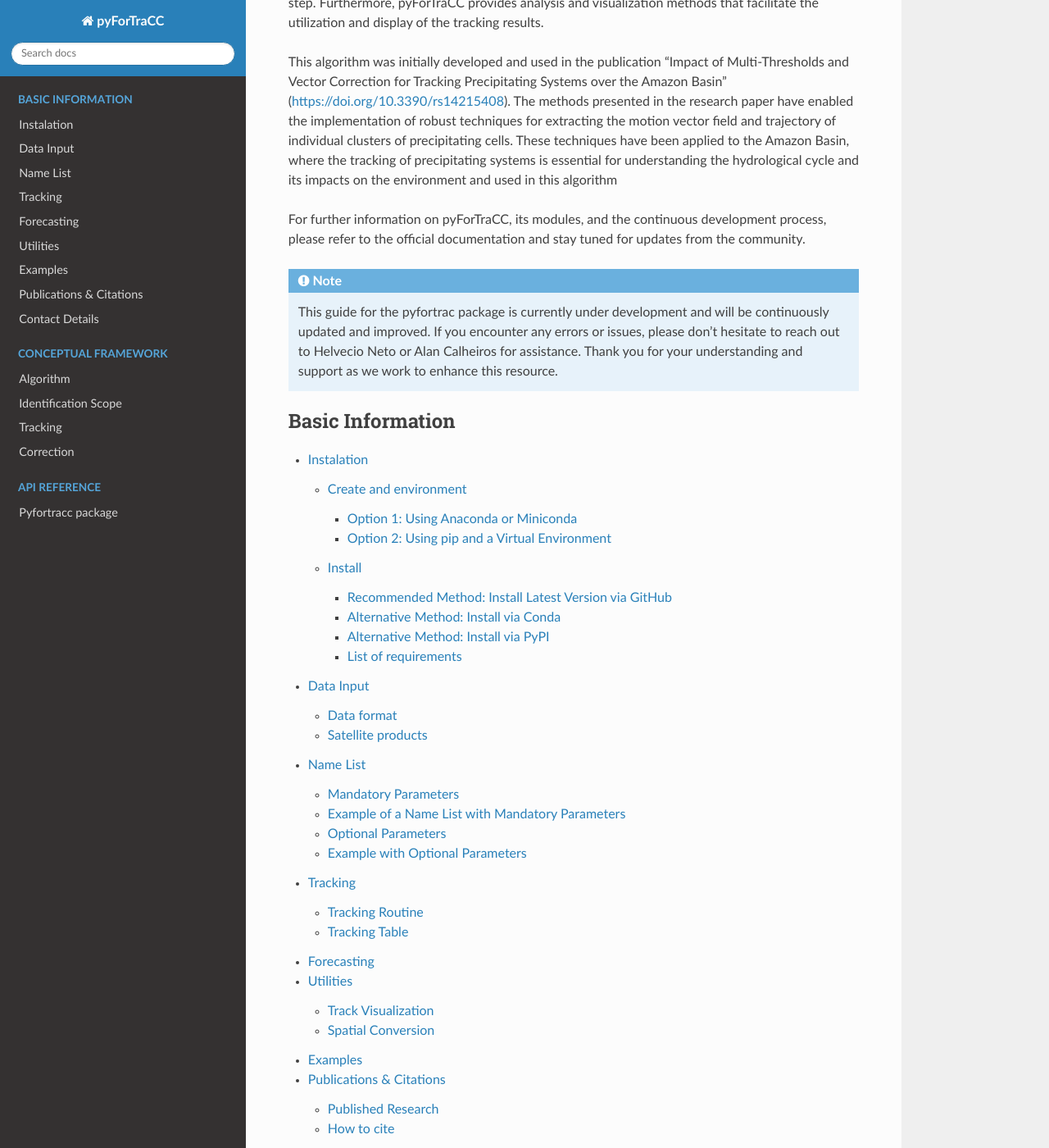
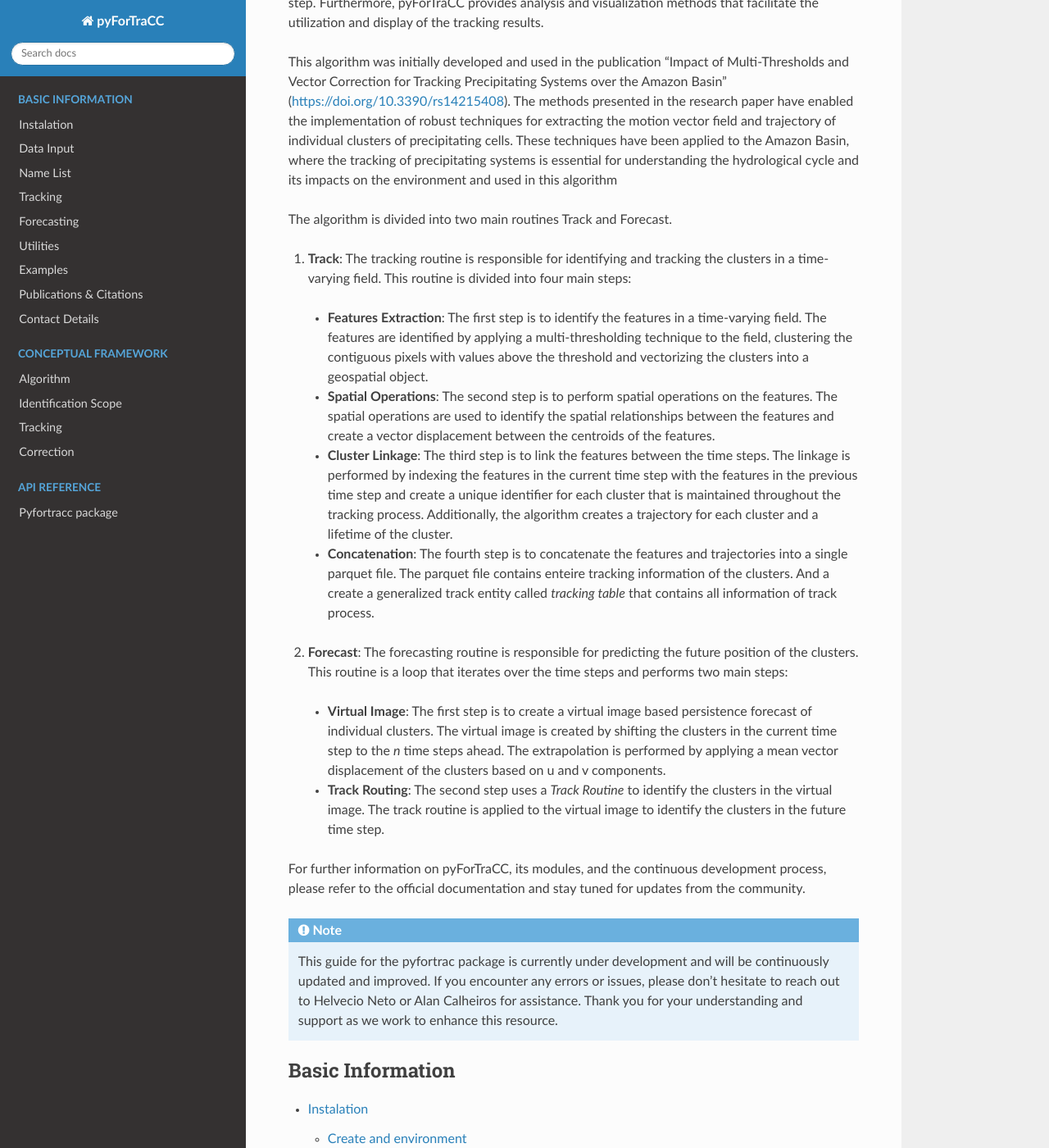
Before and after one commit to fortracc/pyfortracc, a Sphinx documentation site: the page built from doc/index.rst, in a window 1280 px wide and 1400 px high, scrolled down 469 px. Shown: the whole window at 82% size. Built offline with Sphinx 7.4.7 and the Read the Docs theme 3.1.0, drawn with Linux system fonts in a browser that asks for light colours.

```diff
--- a/doc/index.rst
+++ b/doc/index.rst
@@ -14,6 +14,19 @@ This algorithm was initially developed and used in the publication "Impact of Mu
 Systems over the Amazon Basin" (https://doi.org/10.3390/rs14215408). The methods presented in the research paper have enabled the implementation of robust techniques for extracting the motion vector
 field and trajectory of individual clusters of precipitating cells. These techniques have been applied to the Amazon Basin, where the tracking of
 precipitating systems is essential for understanding the hydrological cycle and its impacts on the environment and used in this algorithm
+
+The algorithm is divided into two main routines Track and Forecast.
+
+1. **Track**: The tracking routine is responsible for identifying and tracking the clusters in a time-varying field. This routine is divided into four main steps:
+  - **Features Extraction**: The first step is to identify the features in a time-varying field. The features are identified by applying a multi-thresholding technique to the field, clustering the contiguous pixels with values above the threshold and vectorizing the clusters into a geospatial object.
+  - **Spatial Operations**: The second step is to perform spatial operations on the features. The spatial operations are used to identify the spatial relationships between the features and create a vector displacement between the centroids of the features.
+  - **Cluster Linkage**: The third step is to link the features between the time steps. The linkage is performed by indexing the features in the current time step with the features in the previous time step and create a unique identifier for each cluster that is maintained throughout the tracking process. Additionally, the algorithm creates a trajectory for each cluster and a lifetime of the cluster.
+  - **Concatenation**: The fourth step is to concatenate the features and trajectories into a single parquet file. The parquet file contains enteire tracking information of the clusters. And a create a generalized track entity called `tracking table` that contains all information of track process.
+
+2. **Forecast**: The forecasting routine is responsible for predicting the future position of the clusters. This routine is a loop that iterates over the time steps and performs two main steps:
+  - **Virtual Image**: The first step is to create a virtual image based persistence forecast of individual clusters. The virtual image is created by shifting the clusters in the current time step to the `n` time steps ahead. The extrapolation is performed by applying a mean vector displacement of the clusters based on u and v components.
+  - **Track Routing**: The second step uses a `Track Routine` to identify the clusters in the virtual image. The track routine is applied to the virtual image to identify the clusters in the future time step.
+
 
 For further information on pyForTraCC, its modules, and the continuous development process, please refer to the official documentation and stay tuned for updates
 from the community.
```
Also changed, not shown: README.md (+23 -14 lines).
